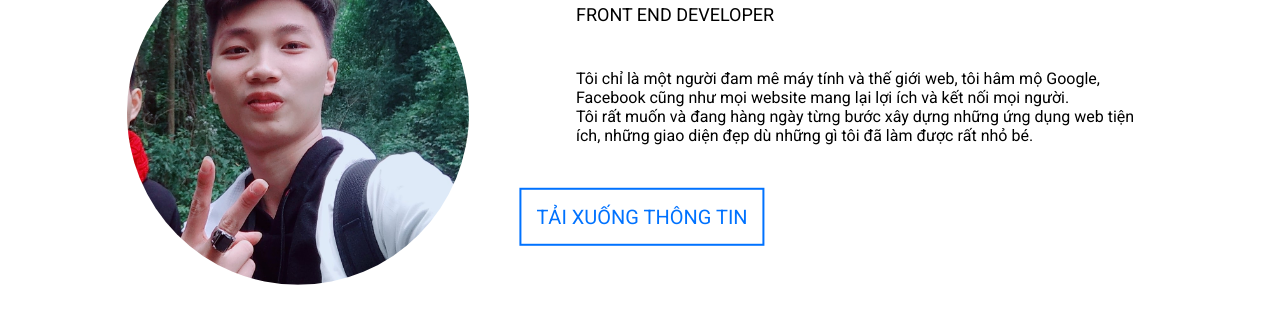
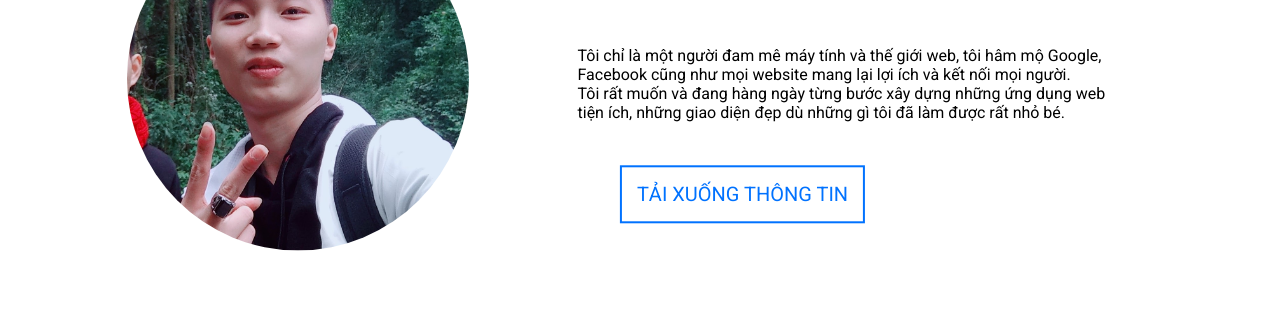
Before and after one commit to coderslazy/CodersLazy, a plain HTML site: page index.html in a window 1280 px wide. Shown: the part 1142-1456 px from the top of the page. Drawn offline with Linux system fonts and the light colour scheme.

Commit message:
Update my pc

```diff
--- a/Style.css
+++ b/Style.css
@@ -132,7 +132,7 @@ margin-right: 20rem;
     position: absolute;
     top: 50%;
     left: 50%;
-    transform: translate(-150%,80%);
+    transform: translate(-150%,70%);
     border-radius: 50%;
 }
 .p-long
@@ -140,14 +140,14 @@ margin-right: 20rem;
     color: black;
     display: inline-block;
     padding-top: 10px ;
-    width: 70vh;
+    width: 100%;
 }
 .main-info
 {
     position: absolute;
     top: 50%;
     left: 50%;
-    transform: translate(-15%,120%);
+    transform: translate(-15%,110%);
     margin-left: 20px;
     font-family: 'Roboto',sans-serif;
     display: inline-block;
@@ -178,7 +178,7 @@ margin-right: 20rem;
     border: 2px solid rgba(0,114,255,1) ;
     padding: 15px 15px;
     margin-top: -150px;
-    margin-left: -214px;
+    margin-left: -110px;
     text-transform: uppercase;
     color: rgba(0,114,255,1) ;
     transition: all 0.5s;
```
